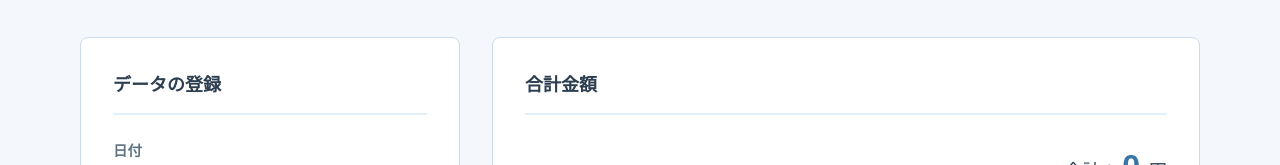
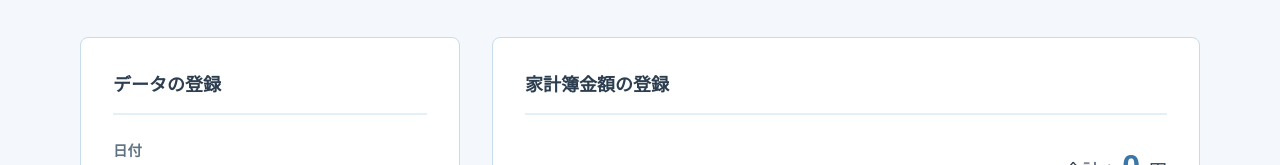
Before and after one commit to tkhk405/kakeibo-page, a plain HTML site: page index.html in a window 1280 px wide. Shown: the part 153-318 px from the top of the page. Drawn offline with Linux system fonts and the light colour scheme.

Commit message:
登録画面のタイトルを修正

```diff
--- a/index.html
+++ b/index.html
@@ -49,7 +49,7 @@
     </section>
 
     <section id="summary-section">
-      <h2>合計金額</h2>
+      <h2>家計簿金額の登録</h2>
       <p>合計：<output id="total">0</output> 円</p>
     </section>
 
```
